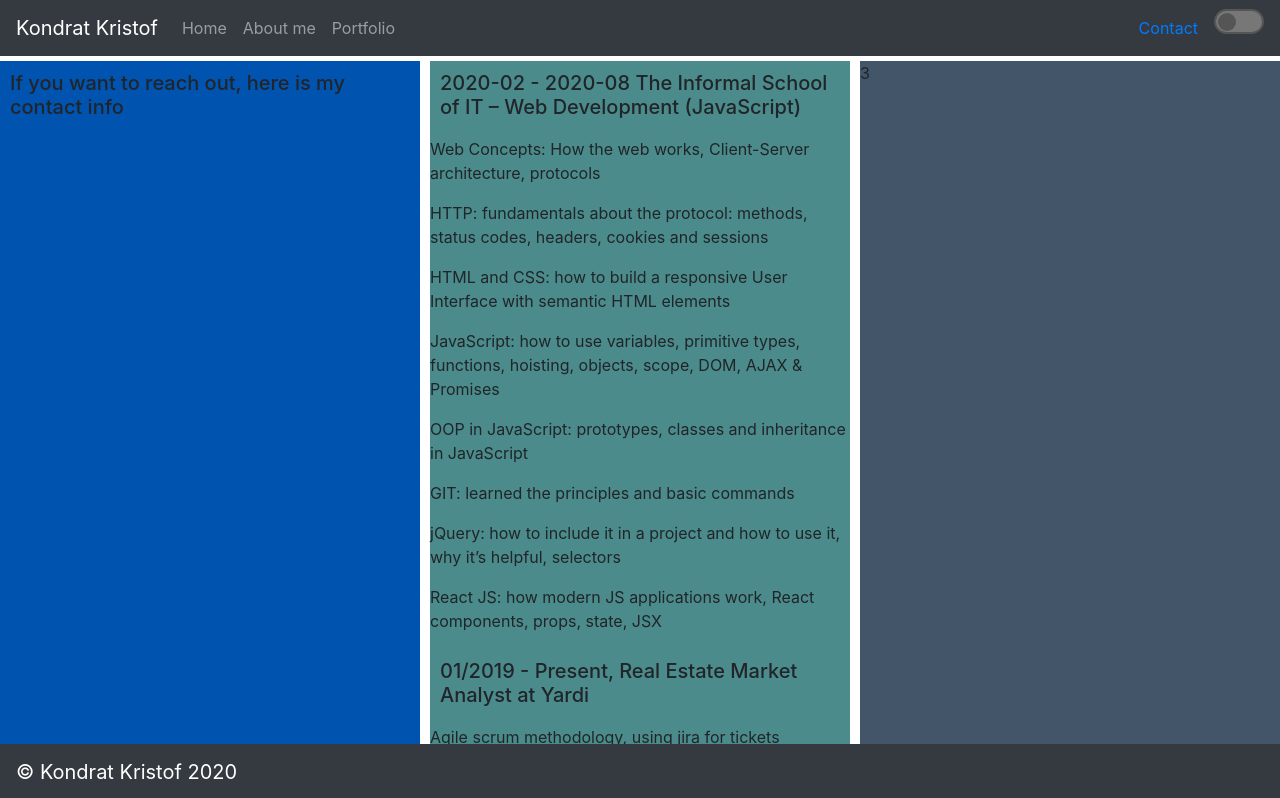
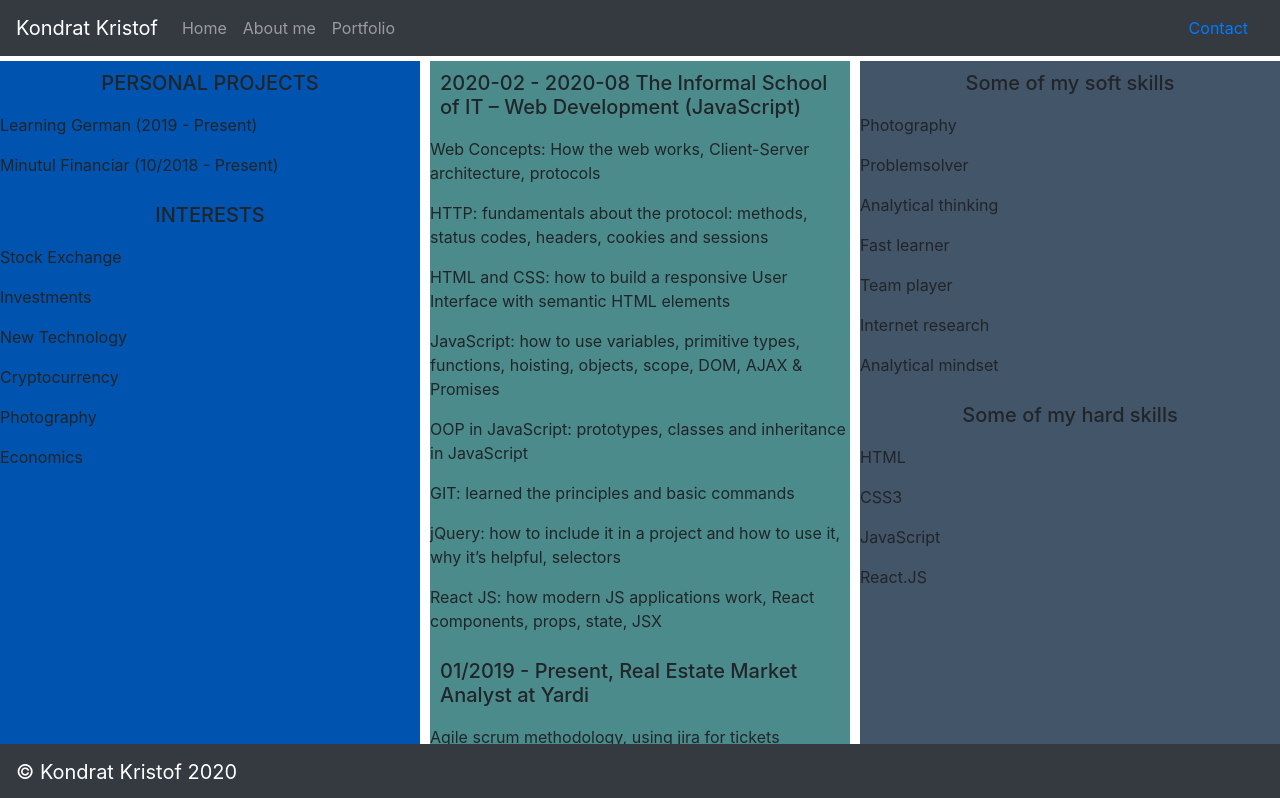
Before and after one commit to jok3r69/react-cv, a React (Create React App) app: page /AboutMe in a window 1280 px wide. Shown: the top 798 px of the page. Built offline with nearby package versions, Linux system fonts and the light colour scheme.

Commit message:
setting up eMailJS

```diff
--- a/package.json
+++ b/package.json
@@ -10,6 +10,8 @@
     "@testing-library/react": "^9.5.0",
     "@testing-library/user-event": "^7.2.1",
     "bootstrap": "^4.5.0",
+    "emailjs": "^3.3.0",
+    "emailjs-com": "^2.6.3",
     "react": "^16.13.1",
     "react-bootstrap": "^1.3.0",
     "react-dark-mode-toggle": "0.0.9",
--- a/src/App.css
+++ b/src/App.css
@@ -1,7 +1,7 @@
 body{
 	width: 100%;
-	padding-top: 28px;
-	padding-bottom: 27px;
+	padding-top: 56px;
+	padding-bottom: 56px;
   /* background-color: #f5f7fa; */
 
   display: flex;
@@ -20,6 +20,29 @@ body{
 	height: 100vh;
 	width: 100vw;
 }
+
+/* HOME */
+
+
+.Homeimg{
+    height: 350px;
+    width: 350px;
+}
+
+@media (max-width: 1200px) {
+	.Homeimg{
+		height: 250px;
+		width: 250px;
+	}
+}
+@media (max-width: 800px) {
+	.Homeimg{
+		height: 200px;
+		width: 200px;
+	}
+}
+
+/* DARK THEME */
 
 body.dark-theme {
 	background-color: #333;
@@ -154,7 +177,10 @@ h5 {
 	grid-row-gap: 0px;
 	}
 
-	.contact-grid { background-color: #0054B0; grid-area: 1 / 1 / 2 / 2; }
+	.contact-grid {
+		 background-color: #0054B0;
+		  grid-area: 1 / 1 / 2 / 2;
+	}
 	.cv-grid {background-color: #4b8b8b; grid-area: 1 / 2 / 2 / 3; }
 	.skills-grid {background-color: #435568; grid-area: 1 / 3 / 2 / 4; }
 
--- a/src/App.js
+++ b/src/App.js
@@ -2,6 +2,10 @@ import React, {useState} from 'react';
 import {BrowserRouter as Router, Switch, Route} from 'react-router-dom';
 import './reset.css';
 import './App.css';
+import '@fortawesome/free-solid-svg-icons';
+import '@fortawesome/fontawesome-svg-core';
+import '@fortawesome/react-fontawesome';
+import '@fortawesome/fontawesome-svg-core';
 import MyHeader from './Components/MyHeader';
 import Home from './Pages/home';
 import AboutMe from './Pages/AboutMe';
@@ -16,7 +20,7 @@ function App() {
   console.log(darkMode);
   return (
     <div className="App">
-      <body>
+
     <Router>
     <MyHeader
       mode={darkMode}
@@ -32,7 +36,7 @@ function App() {
     {/* <body className={darkMode ? "body.dark-theme" : "body.light-theme"}>Im here boooy</body> */}
     <MyFooter></MyFooter>
     </Router>
-    </body>
+
     </div>
   );
 
--- a/src/Components/MyFooter.js
+++ b/src/Components/MyFooter.js
@@ -11,7 +11,7 @@ function MyFooter() {
         <Navbar.Brand href="/">© Kondrat Kristof 2020</Navbar.Brand>
         <i className="fa fa-instagram"></i>
         <i className="fa fa-envelope"></i>
-        <i class="fa fa-envelope"></i>
+        <i className="fa fa-envelope"></i>
     </Navbar>
     );
 }
--- a/src/Components/MyHeader.js
+++ b/src/Components/MyHeader.js
@@ -1,10 +1,13 @@
-import React, { useState } from 'react';
-import { Navbar, Nav, NavDropdown } from 'react-bootstrap';
+import React from 'react';
+import { Navbar, Nav } from 'react-bootstrap';
 import '../App.css';
-import darkmode from './darkMode';
+import { N } from 'react-bootstrap';
+
+// import darkmode from './darkMode';
 
 export default function MyHeader(props) {
     return (
+        <>
         <Navbar fixed="top" bg="dark" variant="dark" expand="lg">
             <Navbar.Brand href="/">Kondrat Kristof</Navbar.Brand>
             <Navbar.Toggle aria-controls="basic-navbar-nav" />
@@ -16,8 +19,8 @@ export default function MyHeader(props) {
 
                 </Nav>
                 <Nav.Link href="/Contact">Contact</Nav.Link>
-            <script type="text/javascript" src="darkmode.js"></script>
-            <div class="toggle">
+            {/* <script type="text/javascript" src="darkmode.js"></script>
+            <div className="toggle">
                 <input
                   value={props.mode}
                   type="checkbox"
@@ -25,9 +28,10 @@ export default function MyHeader(props) {
                   onClick={() => props.switchMode()}
                 />
                 <label for="toggle"></label>
-            </div>
+            </div> */}
             </Navbar.Collapse>
 
         </Navbar>
+        </>
     );
 }
--- a/src/Pages/AboutMe.js
+++ b/src/Pages/AboutMe.js
@@ -1,19 +1,25 @@
 import React from 'react';
 import '../App.css';
+import 'react-bootstrap';
 
 
 function AboutMe() {
   return (
-    <div class="about-grid">
-      <div class="contact-grid">
-        <h5>If you want to reach out, here is my contact info</h5>
-        <p></p>
-        <p></p>
-        <p></p>
-        <p></p>
+    <div className="about-grid">
+      <div className="contact-grid">
+        <h5>PERSONAL PROJECTS</h5>
+        <p>Learning German (2019 - Present)</p>
+        <p>Minutul Financiar (10/2018 - Present)</p>
+        <h5>INTERESTS</h5>
+        <p>Stock Exchange</p>
+        <p>Investments</p>
+        <p>New Technology</p>
+        <p>Cryptocurrency</p>
+        <p>Photography</p>
+        <p>Economics</p>
      </div>
-        <div class="cv-grid">
-          <h5><i class="fa fa-graduation-cap"></i>2020-02 - 2020-08  The Informal School of IT – Web Development (JavaScript)</h5>
+        <div className="cv-grid">
+          <h5><i className="fa fa-graduation-cap"></i>2020-02 - 2020-08  The Informal School of IT – Web Development (JavaScript)</h5>
           <p>Web Concepts: How the web works, Client-Server architecture, protocols</p>
           <p>HTTP: fundamentals about the protocol: methods, status codes, headers, cookies and sessions</p>
           <p>HTML and CSS: how to build a responsive User Interface with semantic HTML elements</p>
@@ -22,7 +28,7 @@ function AboutMe() {
           <p>GIT: learned the principles and basic commands</p>
           <p>jQuery: how to include it in a project and how to use it, why it’s helpful, selectors</p>
           <p>React JS: how modern JS applications work, React components, props, state, JSX</p>
-          <h5><i class="fa fa-graduation-cap"></i>01/2019 - Present, Real Estate Market Analyst at Yardi</h5>
+          <h5><i className="fa fa-graduation-cap"></i>01/2019 - Present, Real Estate Market Analyst at Yardi</h5>
           <p>Agile scrum methodology, using jira for tickets</p>
           <p>Multiple daily calls with property managers and property owners</p>
           <p>Weekly meetings about the team performance</p>
@@ -36,7 +42,22 @@ function AboutMe() {
           <p>Daily task reports.</p>
           <p>Introducing the bug's on different platforms like Mantis, Bugzilla.</p>
       </div>
-      <div class="skills-grid"> 3</div>
+        <div className="skills-grid">
+          <h5>Some of my soft skills</h5>
+        <p>Photography</p>
+        <p>Problemsolver</p>
+        <p>Analytical thinking</p>
+        <p>Fast learner</p>
+        <p>Team player</p>
+        <p>Internet research</p>
+        <p>Analytical mindset</p>
+          <h5>Some of my hard skills</h5>
+        <p>HTML</p>
+        <p>CSS3</p>
+        <p>JavaScript</p>
+        <p>React.JS</p>
+        <p></p>
+        </div>
       <i className="fa fa-graduation-cap">12</i>
     </div>
   );
--- a/src/Pages/Contact.js
+++ b/src/Pages/Contact.js
@@ -1,30 +1,48 @@
-import React from 'react';
+import React, { useState } from 'react';
+import * as emailjs from 'emailjs-com';
 import '../App.css';
 // import Resume.pdf from '.';
 
+
 function ContactPage() {
+  const [showModal, setShowModal] = useState(false);
+  function sendEmail(e) {
+    e.preventDefault();
+
+    emailjs.sendForm('gmail', 'template_test', e.target, 'user_qzbTJOI9o6aAwYWhA9ywd')
+      .then((result) => {
+        if (result.text === "OK") {
+          setShowModal(!showModal)
+        }
+      }, (error) => {
+        alert(error.text);
+      });
+  };
+
   return (
     <>
 
       {/* <a href="./assets/Resume.pdf" download="Resume.pdf">
         <img src="/images/myw3schoolsimage.jpg" alt="W3Schools" width="104" height="142"></img>
       </a> */}
-      <h1 class="contact-h1">For more info, feel free to contact me!</h1>
-      <div class="form-container">
-        <form action="action_page.php">
+      <div className='container'>
+        <h1 className="contact-h1">For more info, feel free to contact me!</h1>
+        <div className="form-container">
+          <form action="action_page.php" onSubmit={sendEmail}>
 
             <label for="fname">Full Name</label>
             <input type="text" id="fname" name="fullname" placeholder="Your full name.."></input>
 
             <label for="email">Your eMail</label>
-          <input type="text" id="email" placeholder="test@test.com"></input>
+            <input type="text" name="email" id="email" placeholder="test@test.com"></input>
 
             <label for="subject">Subject</label>
             <textarea id="subject" name="subject" placeholder="Feel free to contact me..."></textarea>
 
-          <input type="submit" value="Submit"></input>
+            <input type="submit" value="Send"></input>
 
           </form>
+        </div>
       </div>
     </>
   )
--- a/src/Pages/home.js
+++ b/src/Pages/home.js
@@ -4,15 +4,15 @@ import '../App.css';
 function Home() {
   return (
     <React.Fragment>
-        <div class="l-wrap">
-            <div class="two-col-grid">
-                <div class="first-grid"><h5>is this working?</h5>
+        <div className="l-wrap">
+            <div className="two-col-grid">
+                <div className="first-grid"><img className="Homeimg rounded-circle" src="https://imagizer.imageshack.com/img923/3553/qR2tRV.jpg" alt=""/>
                 </div>
-                <div class="second-grid">is it this one?</div>
+                <div className="second-grid">is it this one?</div>
             </div>
         </div>
-        <div class="l-wrap">
-            <div class="three-col-grid">
+        <div className="l-wrap">
+            <div className="three-col-grid">
                 <div>skills</div>
                 <div>projects</div>
             </div>
```
Also changed, not shown: 1 other file (tests, documents, lock files or other folders). Lines whose indentation alone changed are shown as unchanged.
